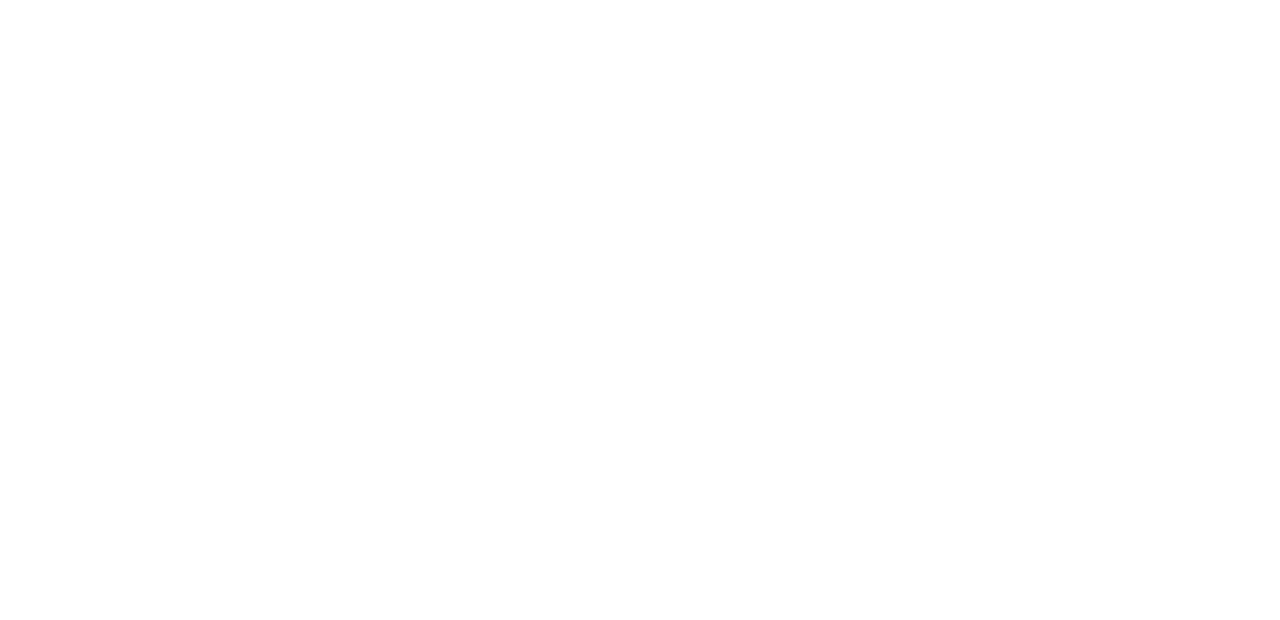
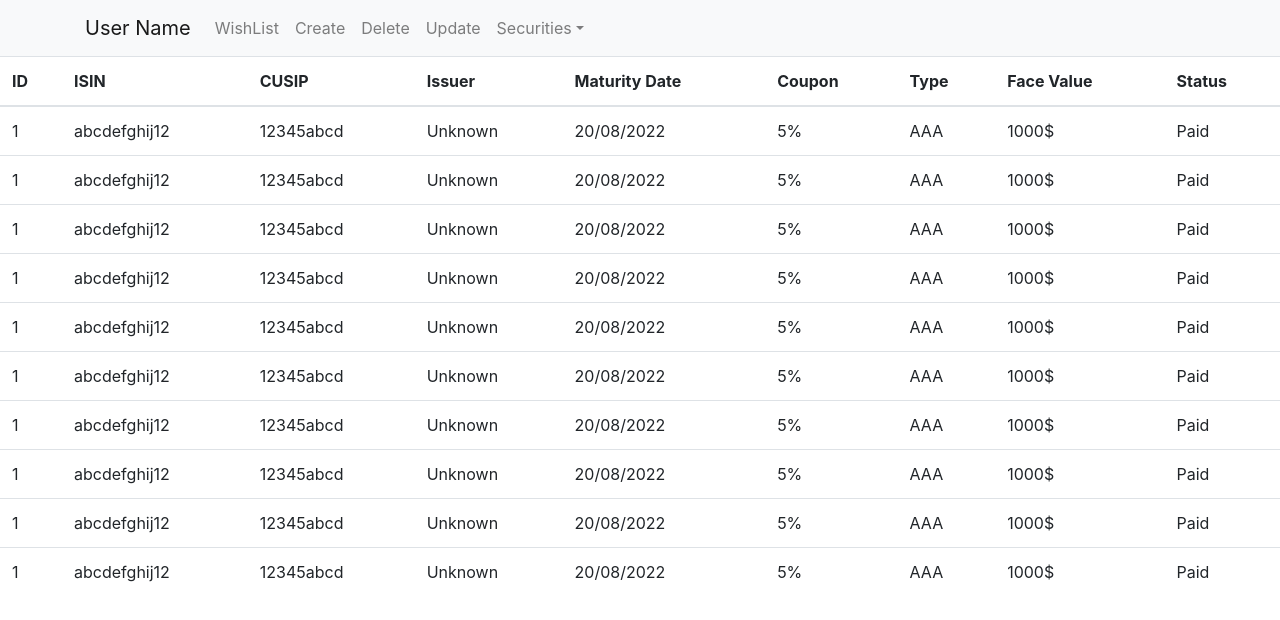
Before and after one commit to jatinpapreja/db-project, a React (Create React App) app in the folder react-app/: page /user in a window 1280 px wide. Before the commit this address had no page. Shown: the top 620 px of the page. Built offline with nearby package versions, Linux system fonts and the light colour scheme.

Commit message:
created users page

```diff
--- a/react-app/package.json
+++ b/react-app/package.json
@@ -6,8 +6,9 @@
     "@testing-library/jest-dom": "^5.16.5",
     "@testing-library/react": "^13.3.0",
     "@testing-library/user-event": "^13.5.0",
-    "bootstrap": "^5.2.0",
+    "bootstrap": "^4.6.0",
     "react": "^18.2.0",
+    "react-bootstrap": "^2.5.0",
     "react-dom": "^18.2.0",
     "react-router-dom": "^6.3.0",
     "react-scripts": "5.0.1",
--- a/react-app/src/App.js
+++ b/react-app/src/App.js
@@ -2,14 +2,17 @@
 import "./App.css"
 import { BrowserRouter, Routes, Route } from "react-router-dom"
 import Login from './Components/Login'
+import User from './Components/User'
+
 function App() {
   return (
     <BrowserRouter>
       <Routes>
         <Route path="/" element={<Login />} />
+        <Route path="/user" element={<User />} />
       </Routes>
     </BrowserRouter>
   )
 }
 
-export default App
+export default App;
--- a/react-app/src/Components/Login.jsx
+++ b/react-app/src/Components/Login.jsx
@@ -16,9 +16,9 @@
             <h3 className="Auth-form-title">Sign In</h3>
             <div className="text-center">
               Not registered yet?{" "}
-              <span className="link-primary" onClick={changeAuthMode}>
+              <a className="text-primary" onClick={changeAuthMode}>
                 Sign Up
-              </span>
+              </a>
             </div>
             <div className="form-group mt-3">
               <label>Email address</label>
@@ -57,9 +57,9 @@
           <h3 className="Auth-form-title">Sign Up</h3>
           <div className="text-center">
             Already registered?{" "}
-            <span className="link-primary" onClick={changeAuthMode}>
+            <a className="text-primary" onClick={changeAuthMode}>
               Sign In
-            </span>
+            </a>
           </div>
           <div className="form-group mt-3">
             <label>Full Name</label>
--- /dev/null
+++ b/react-app/src/Components/Navbar.jsx
@@ -0,0 +1,32 @@
+import Container from 'react-bootstrap/Container';
+import Nav from 'react-bootstrap/Nav';
+import Navbar from 'react-bootstrap/Navbar';
+import NavDropdown from 'react-bootstrap/NavDropdown';
+
+function NavbarCreation(props) {
+  return (
+    <Navbar bg="light" expand="lg">
+      <Container>
+        <Navbar.Brand >{props.name}</Navbar.Brand>
+        <Navbar.Toggle aria-controls="basic-navbar-nav" />
+        <Navbar.Collapse id="basic-navbar-nav">
+          <Nav className="me-auto">
+            <Nav.Link href="/wishlist">WishList</Nav.Link>
+            <Nav.Link href="/create">Create</Nav.Link>
+            <Nav.Link href="/delete">Delete</Nav.Link>
+            <Nav.Link href="/update">Update</Nav.Link>
+
+            <NavDropdown title="Securities" id="basic-nav-dropdown">
+              <NavDropdown.Item href="#action/3.1">All</NavDropdown.Item>
+              <NavDropdown.Item href="#action/3.2">Search By ID</NavDropdown.Item>
+              <NavDropdown.Item href="#action/3.2">Search By Name</NavDropdown.Item>
+              <NavDropdown.Item href="#action/3.2">Search By Date Range</NavDropdown.Item>
+            </NavDropdown>
+          </Nav>
+        </Navbar.Collapse>
+      </Container>
+    </Navbar>
+  );
+}
+
+export default NavbarCreation;
--- /dev/null
+++ b/react-app/src/Components/User.jsx
@@ -0,0 +1,156 @@
+import React from "react";
+import NavbarCreation from "./Navbar";
+
+function User(props) {
+  const securities = [
+    {
+      Id: 1,
+      ISIN: "abcdefghij12",
+      CUSIP: "12345abcd",
+      Issuer: "Unknown",
+      MaturityDate: "20/08/2022",
+      Coupon: "5%",
+      Type: "AAA",
+      FaceValue: "1000$",
+      Status: "Paid",
+    },
+    {
+      Id: 1,
+      ISIN: "abcdefghij12",
+      CUSIP: "12345abcd",
+      Issuer: "Unknown",
+      MaturityDate: "20/08/2022",
+      Coupon: "5%",
+      Type: "AAA",
+      FaceValue: "1000$",
+      Status: "Paid",
+    },
+    {
+      Id: 1,
+      ISIN: "abcdefghij12",
+      CUSIP: "12345abcd",
+      Issuer: "Unknown",
+      MaturityDate: "20/08/2022",
+      Coupon: "5%",
+      Type: "AAA",
+      FaceValue: "1000$",
+      Status: "Paid",
+    },
+    {
+      Id: 1,
+      ISIN: "abcdefghij12",
+      CUSIP: "12345abcd",
+      Issuer: "Unknown",
+      MaturityDate: "20/08/2022",
+      Coupon: "5%",
+      Type: "AAA",
+      FaceValue: "1000$",
+      Status: "Paid",
+    },
+    {
+      Id: 1,
+      ISIN: "abcdefghij12",
+      CUSIP: "12345abcd",
+      Issuer: "Unknown",
+      MaturityDate: "20/08/2022",
+      Coupon: "5%",
+      Type: "AAA",
+      FaceValue: "1000$",
+      Status: "Paid",
+    },
+    {
+      Id: 1,
+      ISIN: "abcdefghij12",
+      CUSIP: "12345abcd",
+      Issuer: "Unknown",
+      MaturityDate: "20/08/2022",
+      Coupon: "5%",
+      Type: "AAA",
+      FaceValue: "1000$",
+      Status: "Paid",
+    },
+    {
+      Id: 1,
+      ISIN: "abcdefghij12",
+      CUSIP: "12345abcd",
+      Issuer: "Unknown",
+      MaturityDate: "20/08/2022",
+      Coupon: "5%",
+      Type: "AAA",
+      FaceValue: "1000$",
+      Status: "Paid",
+    },
+    {
+      Id: 1,
+      ISIN: "abcdefghij12",
+      CUSIP: "12345abcd",
+      Issuer: "Unknown",
+      MaturityDate: "20/08/2022",
+      Coupon: "5%",
+      Type: "AAA",
+      FaceValue: "1000$",
+      Status: "Paid",
+    },
+    {
+      Id: 1,
+      ISIN: "abcdefghij12",
+      CUSIP: "12345abcd",
+      Issuer: "Unknown",
+      MaturityDate: "20/08/2022",
+      Coupon: "5%",
+      Type: "AAA",
+      FaceValue: "1000$",
+      Status: "Paid",
+    },
+    {
+      Id: 1,
+      ISIN: "abcdefghij12",
+      CUSIP: "12345abcd",
+      Issuer: "Unknown",
+      MaturityDate: "20/08/2022",
+      Coupon: "5%",
+      Type: "AAA",
+      FaceValue: "1000$",
+      Status: "Paid",
+    },
+  ];
+  return (
+    <div>
+      <NavbarCreation name="User Name" />
+      <div>
+        <table className="table">
+          <thead>
+            <tr>
+              <th>ID</th>
+              <th>ISIN</th>
+              <th>CUSIP</th>
+              <th>Issuer</th>
+              <th>Maturity Date</th>
+              <th>Coupon</th>
+              <th>Type</th>
+              <th>Face Value</th>
+              <th>Status</th>
+            </tr>
+          </thead>
+          <tbody>
+            {securities.map((security) => (
+              <tr key={security.Id}>
+                <td>{security.Id}</td>
+                <td>{security.ISIN}</td>
+                <td>{security.CUSIP}</td>
+                <td>{security.Issuer}</td>
+                <td>{security.MaturityDate}</td>
+                <td>{security.Coupon}</td>
+                <td>{security.Type}</td>
+                <td>{security.FaceValue}</td>
+                <td>{security.Status}</td>
+              </tr>
+            ))}
+          </tbody>
+        </table>
+      </div>
+    </div>
+  );
+}
+
+export default User;
```
Also changed, not shown: 2 other files (tests, documents, lock files or other folders).
